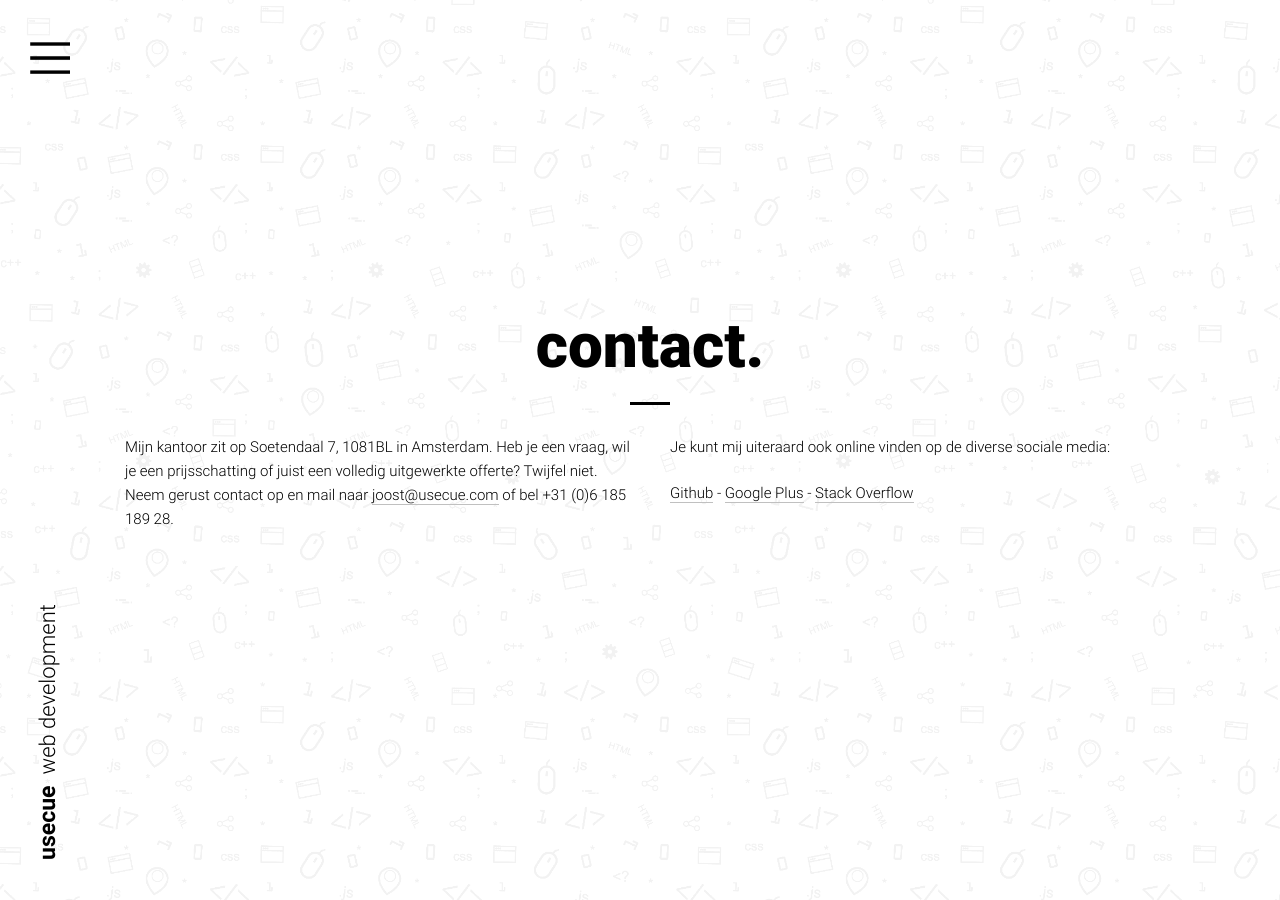
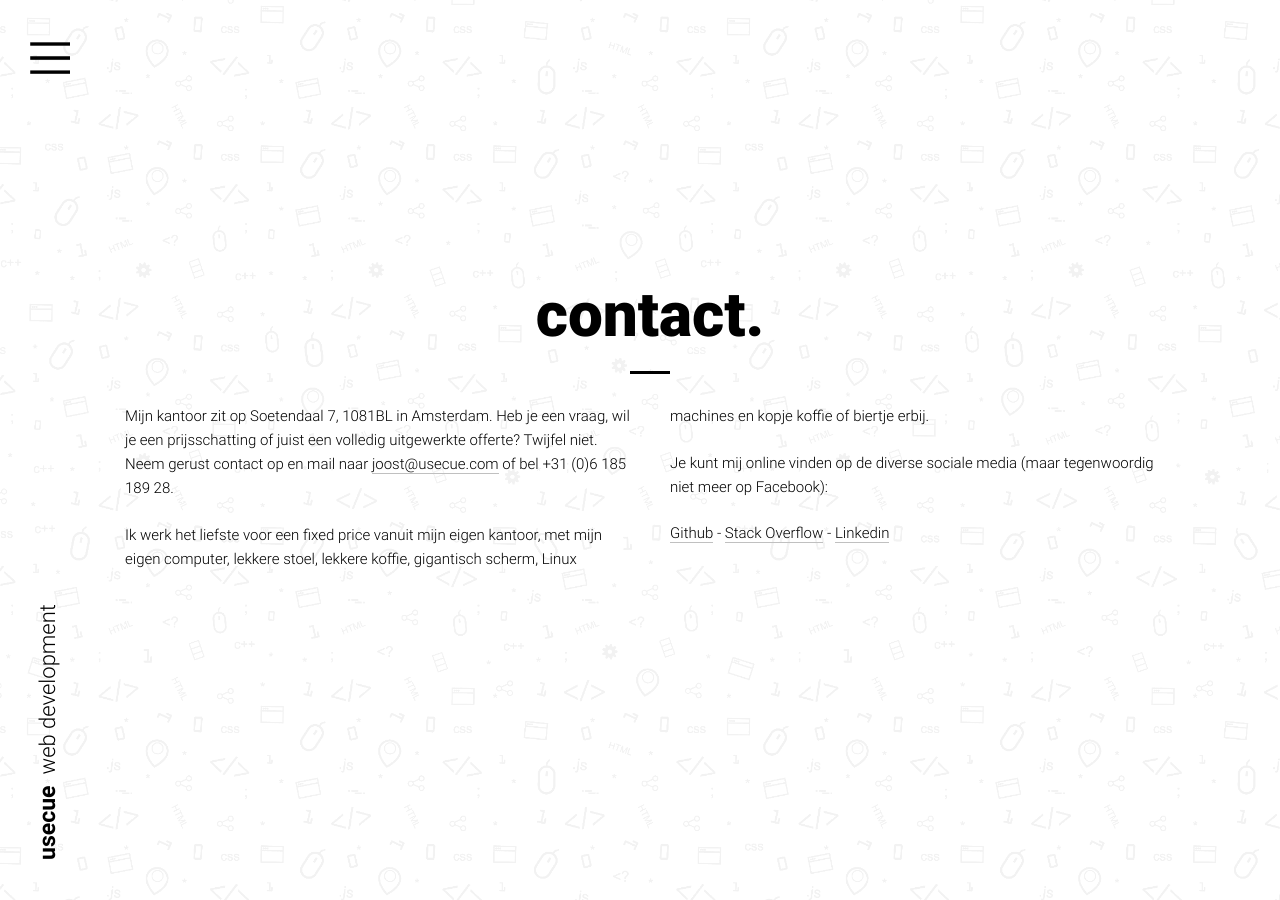
Before and after one commit to jhvanderschee/usecuewebsitenl, a Jekyll site: the page built from contact/index.md, in a window 1280 px wide. Built offline with Jekyll 4.4.1, drawn with Linux system fonts in a browser that asks for light colours.

Commit message:
Update from Forestry.io - Updated index.md

```diff
--- a/contact/index.md
+++ b/contact/index.md
@@ -1,10 +1,11 @@
 ---
 title: Contact.
+
 ---
-
-
 Mijn kantoor zit op Soetendaal 7, 1081BL in Amsterdam. Heb je een vraag, wil je een prijsschatting of juist een volledig uitgewerkte offerte? Twijfel niet. Neem gerust contact op en mail naar [joost@usecue.com](mailto:joost@usecue.com) of bel +31 (0)6 185 189 28.
 
-Je kunt mij uiteraard ook online vinden op de diverse sociale media:
+Ik werk het liefste voor een fixed price vanuit mijn eigen kantoor, met mijn eigen computer, lekkere stoel, lekkere koffie, gigantisch scherm, Linux machines en kopje koffie of biertje erbij.
 
-[Github](https://github.com/jhvanderschee)&nbsp;-&nbsp;[Google Plus](https://plus.google.com/101345401648717866709/about)&nbsp;-&nbsp;[Stack Overflow](http://stackoverflow.com/users/2397550/joosts)
+Je kunt mij online vinden op de diverse sociale media (maar tegenwoordig niet meer op Facebook):
+
+[Github](https://github.com/jhvanderschee) - [Stack Overflow](http://stackoverflow.com/users/2397550/joosts) - [Linkedin](https://www.linkedin.com/in/joost-van-der-schee-4b26682/)
```
